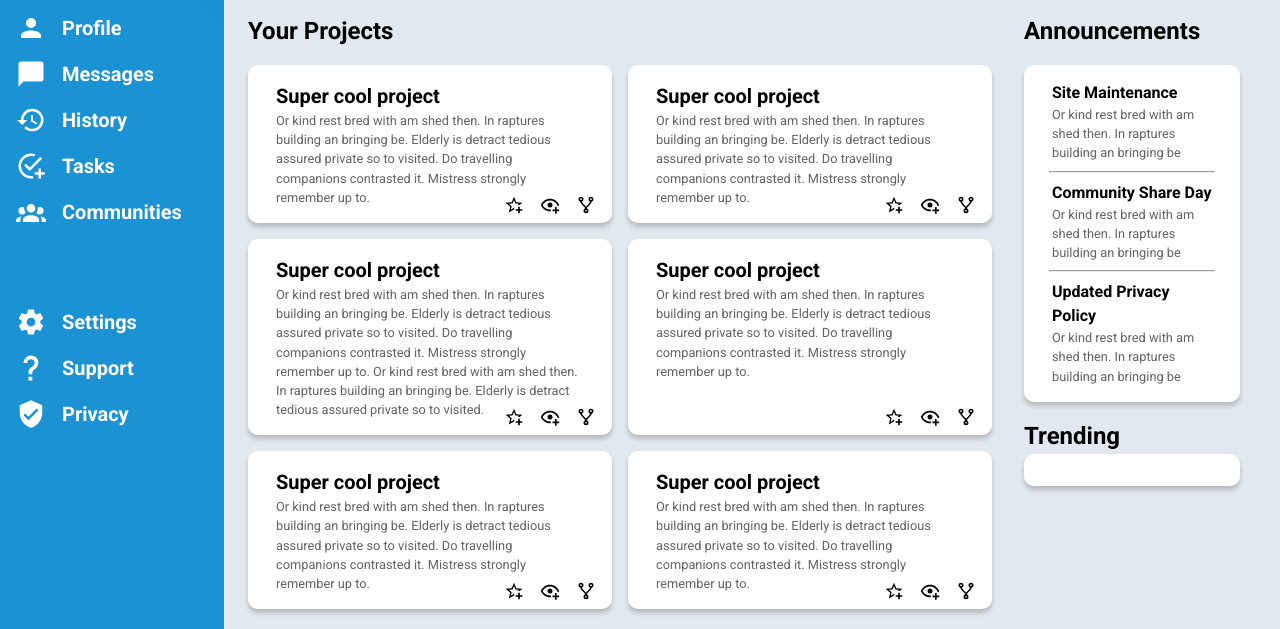
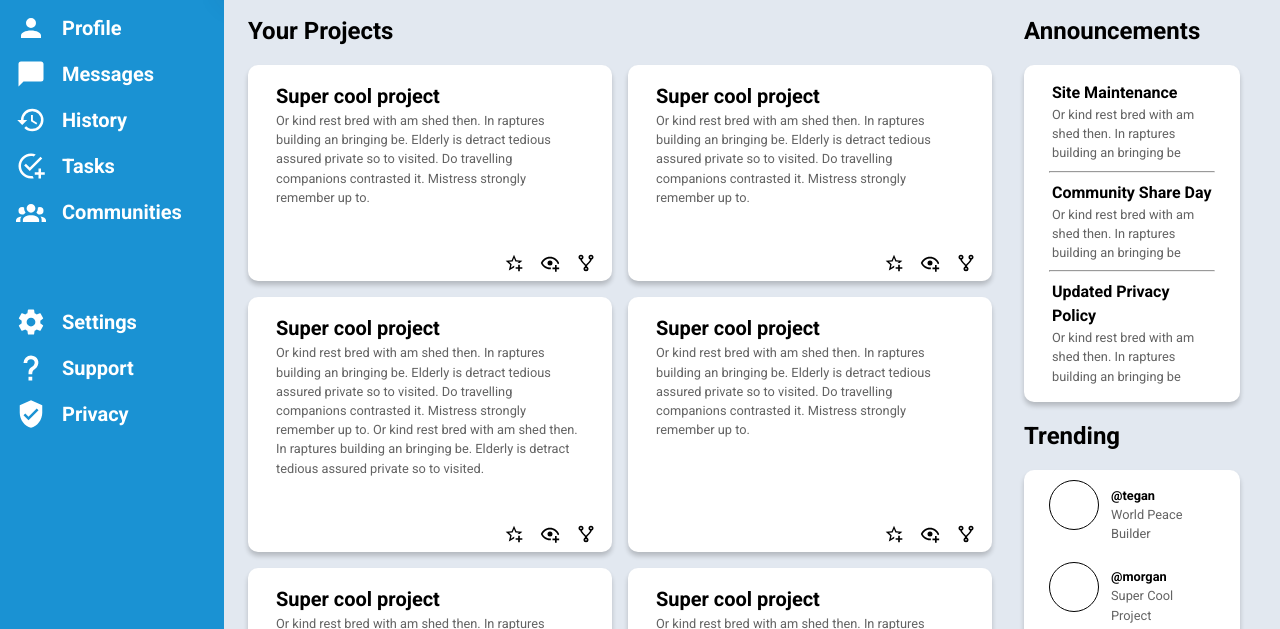
Before and after one commit to ZephyRemix/admin_dashboard, a plain HTML site: page index.html in a window 1280 px wide. Shown: the part 171-800 px from the top of the page. Drawn offline with Linux system fonts and the light colour scheme.

Commit message:
added placeholders for trending profile pictures

```diff
--- a/index.html
+++ b/index.html
@@ -176,9 +176,22 @@
         <div class="trending">
             <h2>Trending</h2>
             <section class="trending-section card">
-                <div class="profile-card"></div>
-                <div class="profile-card"></div>
-                <div class="profile-card"></div>
+                <div class="profile">
+                    <p>@tegan</p>
+                    <p>World Peace Builder</p>
+                </div>
+                <div class="profile">
+                    <p>@morgan</p>
+                    <p>Super Cool Project</p>
+                </div>
+                <div class="profile">
+                    <p>@kendall</p>
+                    <p>Life Changing App</p>
+                </div>
+                <div class="profile">
+                    <p>@alex</p>
+                    <p>No Traffic Maker</p>
+                </div>
             </section>
         </div>
     </main>
--- a/styles.css
+++ b/styles.css
@@ -281,6 +281,41 @@ input[type="search"] {
 }
 
 /* trending section */
-.profile-card {
+.trending {
+  grid-row: 3 / -1;
+  grid-column: 2;
 
+  display: grid;
+  grid-template-rows: subgrid;
 }
+
+.trending-section.card {
+  display: flex;
+  flex-direction: column;
+  gap: 1.5rem;
+
+  justify-content: center;
+  align-items: baseline;
+
+  padding-left: 75px;
+}
+
+.profile {
+  position: relative;
+}
+
+.profile::before {
+  content: "";
+  padding: 1.5rem;
+  border: 1px solid black;
+  border-radius: 50%;
+
+  position: absolute;
+  left: -50px;
+  top: -0.35rem;
+}
+
+.profile > p:nth-child(1) {
+  color: black;
+  font-weight: 600;
+}
```
